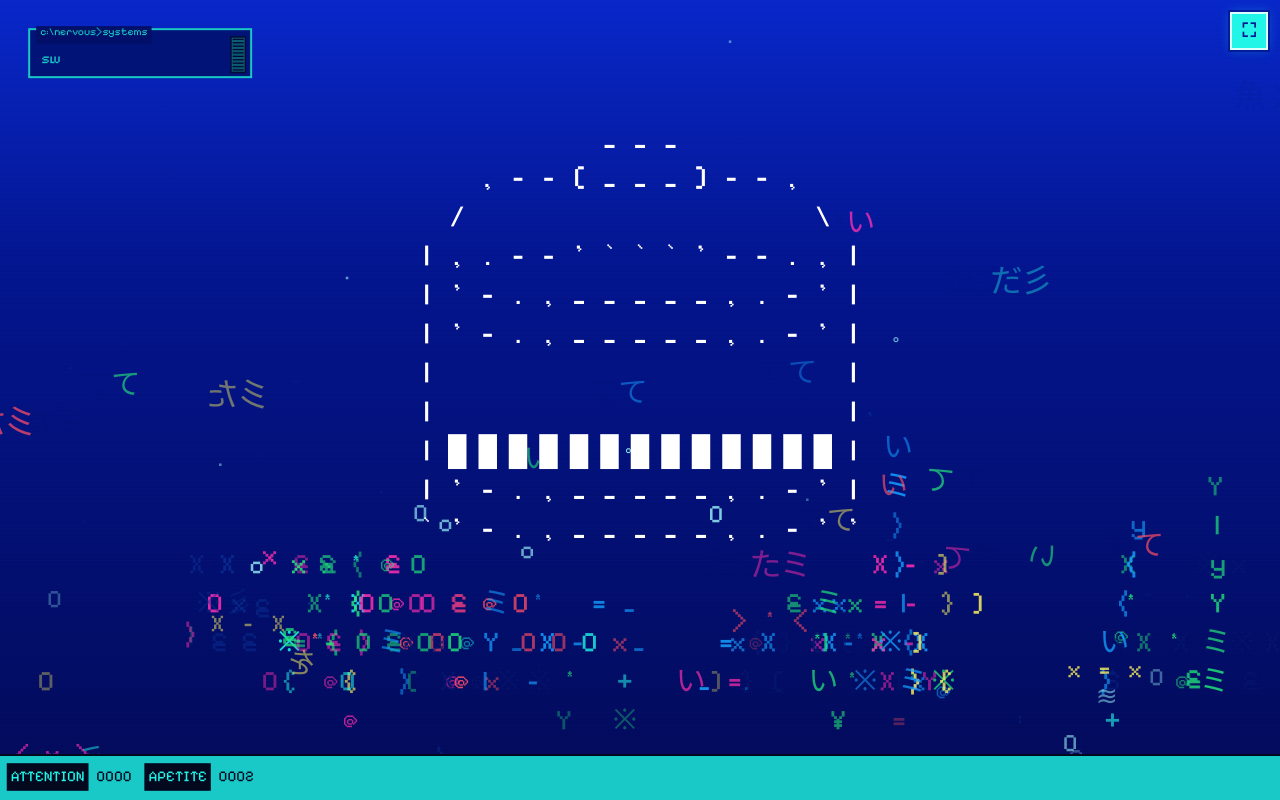
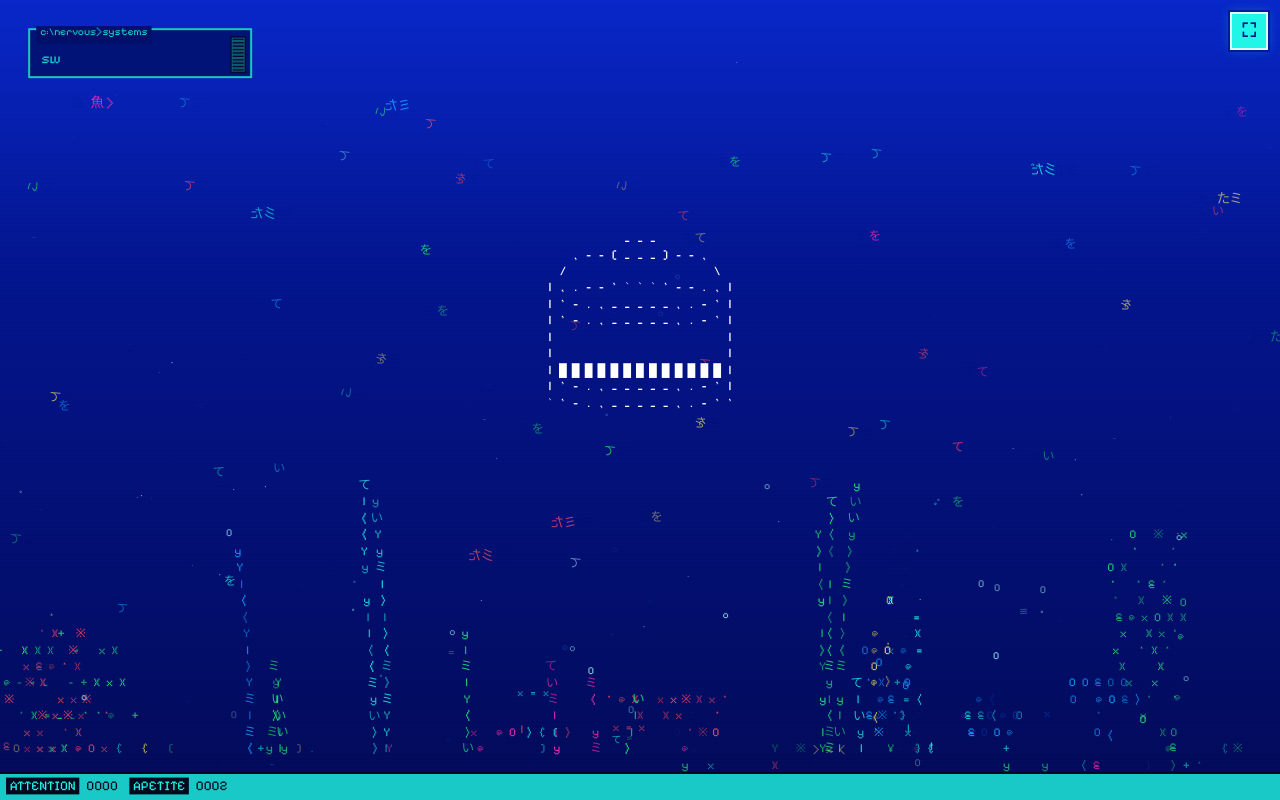
Before and after one commit to falcatr/the-bucket, a website with bundled scripts: page index.html in a window 1280 px wide. Built offline with nearby package versions, Linux system fonts and the light colour scheme; animation ran at ten frames a second; a web font is replaced by a local one.

Commit message:
the-bucket-v0.7.1-release-candidate

```diff
--- a/game-config.json
+++ b/game-config.json
@@ -56,5 +56,7 @@
   "bucketFillSpeedAtRows7Multiplier": 2.5,
   "bucketFillSpeedAtRows10Multiplier": 3.0,
   "entropyDecayPerSecond": 10,
-  "gachaActiveBufferBoostPct": 5
+  "gachaActiveBufferBoostPct": 5,
+  "desktopPlayWidthPx": 540,
+  "desktopPlayHeightPx": 960
 }
--- a/package.json
+++ b/package.json
@@ -1,7 +1,7 @@
 {
   "name": "the-bucket",
   "private": true,
-  "version": "0.7.0-release-candidate",
+  "version": "0.7.1-release-candidate",
   "type": "module",
   "scripts": {
     "dev": "node server.mjs",
--- a/src/config.js
+++ b/src/config.js
@@ -54,7 +54,9 @@ const REQUIRED_NUMERIC_KEYS = [
   "aquariumCreatureHeadingChangeSecondsMax",
   "aquariumCreatureMaxHeadingChangeRadians",
   "aquariumCreatureAlpha",
-  "entropyDecayPerSecond"
+  "entropyDecayPerSecond",
+  "desktopPlayWidthPx",
+  "desktopPlayHeightPx"
 ];
 
 function validateConfig(
@@ -484,6 +486,33 @@ function validateConfig(
       )
     );
 
+  // Desktop full-bleed world reference. These values do not resize the
+  // background world itself; they preserve the gameplay scale used by the
+  // bucket/swipe while extra desktop space becomes additional ocean columns.
+  config.desktopPlayWidthPx =
+    Math.max(
+      320,
+      Math.min(
+        720,
+        Number(
+          config
+            .desktopPlayWidthPx
+        )
+      )
+    );
+
+  config.desktopPlayHeightPx =
+    Math.max(
+      568,
+      Math.min(
+        1280,
+        Number(
+          config
+            .desktopPlayHeightPx
+        )
+      )
+    );
+
   return config;
 }
 
--- a/src/interaction/BucketLayer.js
+++ b/src/interaction/BucketLayer.js
@@ -811,11 +811,28 @@ export class BucketLayer {
     );
   }
 
-  getSwipeHoldOffset() {
-    const viewportHeight =
+  getInteractionReferenceHeight() {
+    const canvasHeight =
       this.canvas
         .getBoundingClientRect()
         .height;
+
+    return Math.max(
+      1,
+      Math.min(
+        canvasHeight,
+        Number(
+          this.ocean
+            .playViewportHeight
+        ) ||
+          canvasHeight
+      )
+    );
+  }
+
+  getSwipeHoldOffset() {
+    const viewportHeight =
+      this.getInteractionReferenceHeight();
 
     return Math.min(
       viewportHeight *
@@ -2002,9 +2019,7 @@ export class BucketLayer {
     }
 
     const viewportHeight =
-      this.canvas
-        .getBoundingClientRect()
-        .height;
+      this.getInteractionReferenceHeight();
 
     const maxVisualDistance =
       Math.min(
@@ -2272,7 +2287,10 @@ export class BucketLayer {
       ) / 2;
 
     const centerRow =
-      this.ocean.rows *
+      (
+        this.ocean.playRows ||
+        this.ocean.rows
+      ) *
       BUCKET_CENTER_Y;
 
     const bounceOffset =
--- a/src/ocean/OceanEngine.js
+++ b/src/ocean/OceanEngine.js
@@ -49,6 +49,13 @@ export class OceanEngine {
     this.cols = TARGET_COLUMNS;
     this.rows = 0;
 
+    // Full-bleed desktop world vs. mobile-scaled gameplay reference.
+    this.playViewportWidth = 0;
+    this.playViewportHeight = 0;
+    this.playRows = 0;
+    this.gridOffsetX = 0;
+    this.desktopExtended = false;
+
     this.seed = randomSeed();
     this.rng = createRng(this.seed);
     this.random = randomHelpers(this.rng);
@@ -106,13 +113,90 @@ export class OceanEngine {
     this.viewportHeight = Math.max(1, rect.height);
     this.dpr = Math.min(window.devicePixelRatio || 1, 2);
 
-    this.cellW = this.width / TARGET_COLUMNS;
-    this.cellH = this.cellW * CELL_HEIGHT_RATIO;
-    this.cols = TARGET_COLUMNS;
-
-    // `rows` remains the logical underwater/visible viewport size so all
-    // existing procedural generation and the bucket keep their proportions.
-    this.rows = Math.ceil(this.viewportHeight / this.cellH) + 1;
+    const configuredPlayWidth =
+      Math.max(
+        320,
+        Number(
+          this.config
+            .desktopPlayWidthPx
+        ) || 540
+      );
+
+    const configuredPlayHeight =
+      Math.max(
+        568,
+        Number(
+          this.config
+            .desktopPlayHeightPx
+        ) || 960
+      );
+
+    // Mobile keeps the old behavior exactly: 42 columns span the viewport.
+    //
+    // Desktop does NOT enlarge those 42 cells to fill the monitor. Instead,
+    // cell size is frozen to a mobile-width reference and we generate extra
+    // columns to the left/right. This is the "extend the ocean" model.
+    this.desktopExtended =
+      this.width >
+      configuredPlayWidth +
+        0.5;
+
+    this.playViewportWidth =
+      this.desktopExtended
+        ? configuredPlayWidth
+        : this.width;
+
+    this.playViewportHeight =
+      this.desktopExtended
+        ? Math.min(
+            this.viewportHeight,
+            configuredPlayHeight
+          )
+        : this.viewportHeight;
+
+    this.cellW =
+      this.playViewportWidth /
+      TARGET_COLUMNS;
+
+    this.cellH =
+      this.cellW *
+      CELL_HEIGHT_RATIO;
+
+    this.cols =
+      Math.max(
+        TARGET_COLUMNS,
+        Math.ceil(
+          this.width /
+          this.cellW
+        )
+      );
+
+    // Center the logical world so partial edge cells are distributed equally
+    // on both sides of a wide desktop viewport.
+    this.gridOffsetX =
+      (
+        this.width -
+        this.cols *
+          this.cellW
+      ) /
+      2;
+
+    // `rows` describes the complete visible world. `playRows` is the
+    // mobile-sized interaction reference used only by bucket positioning and
+    // swipe geometry.
+    this.rows =
+      Math.ceil(
+        this.viewportHeight /
+        this.cellH
+      ) +
+      1;
+
+    this.playRows =
+      Math.ceil(
+        this.playViewportHeight /
+        this.cellH
+      ) +
+      1;
 
     // The same canvas is extended upward. Using a whole number of cells
     // keeps the surface boundary perfectly aligned with the console grid.
@@ -1936,7 +2020,12 @@ export class OceanEngine {
   }
 
   drawCellGlyph(ctx, glyph, col, row, color, alpha, scale, mirror) {
-    const centerX = col * this.cellW + this.cellW * 0.5;
+    const centerX =
+      this.gridOffsetX +
+      col *
+        this.cellW +
+      this.cellW *
+        0.5;
     const centerY = row * this.cellH + this.cellH * 0.5;
     const japanese = isJapaneseGlyph(glyph);
     const fontSize = this.cellH * (japanese ? 0.83 : 0.79) * scale;
--- a/src/styles.css
+++ b/src/styles.css
@@ -21,14 +21,13 @@ button { -webkit-touch-callout: none; }
 
 .app-shell {
   position: relative;
-  width: min(100vw, 540px);
+  width: 100vw;
   height: 100dvh;
   min-height: 100svh;
-  margin-inline: auto;
+  margin: 0;
   overflow: hidden;
   isolation: isolate;
   background: #03158f;
-  box-shadow: 0 0 44px rgba(0, 0, 0, 0.34);
 }
 
 .ocean-canvas {
@@ -119,7 +118,15 @@ button { -webkit-touch-callout: none; }
 
 @media (min-width: 541px) {
   body {
-    background: radial-gradient(circle at center, #04146f 0%, #01052f 78%);
+    background: #03158f;
+  }
+}
+
+/* Landscape warning is a mobile/touch affordance. Desktop landscape is now
+   a supported full-bleed presentation. */
+@media (orientation: landscape) and (max-height: 600px) and (pointer: fine) {
+  .rotate-notice {
+    display: none;
   }
 }
 
```
Also changed, not shown: README.md, dist/game-config.json, dist/src/config.js, dist/src/interaction/BucketLayer.js, dist/src/ocean/OceanEngine.js, dist/src/styles.css.
